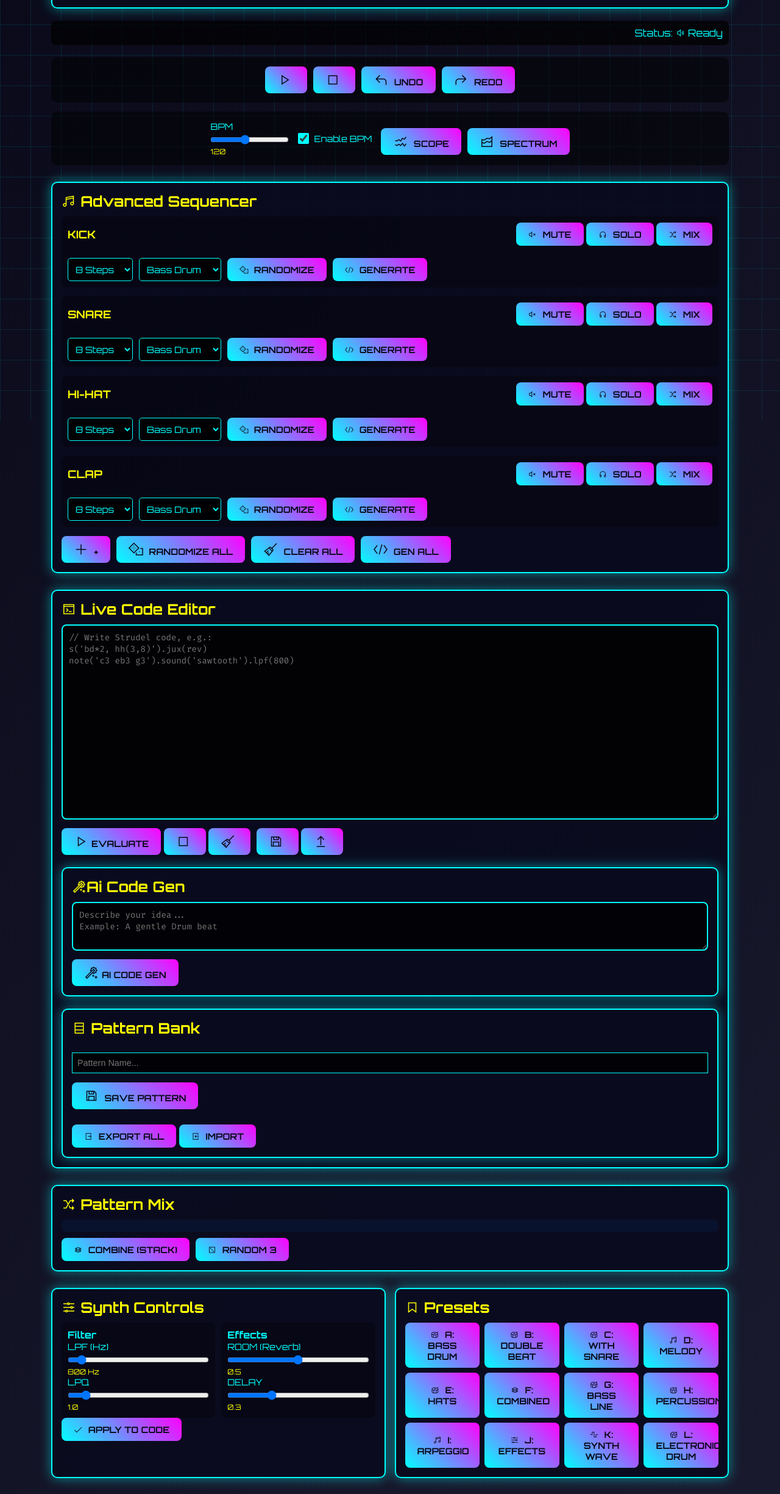
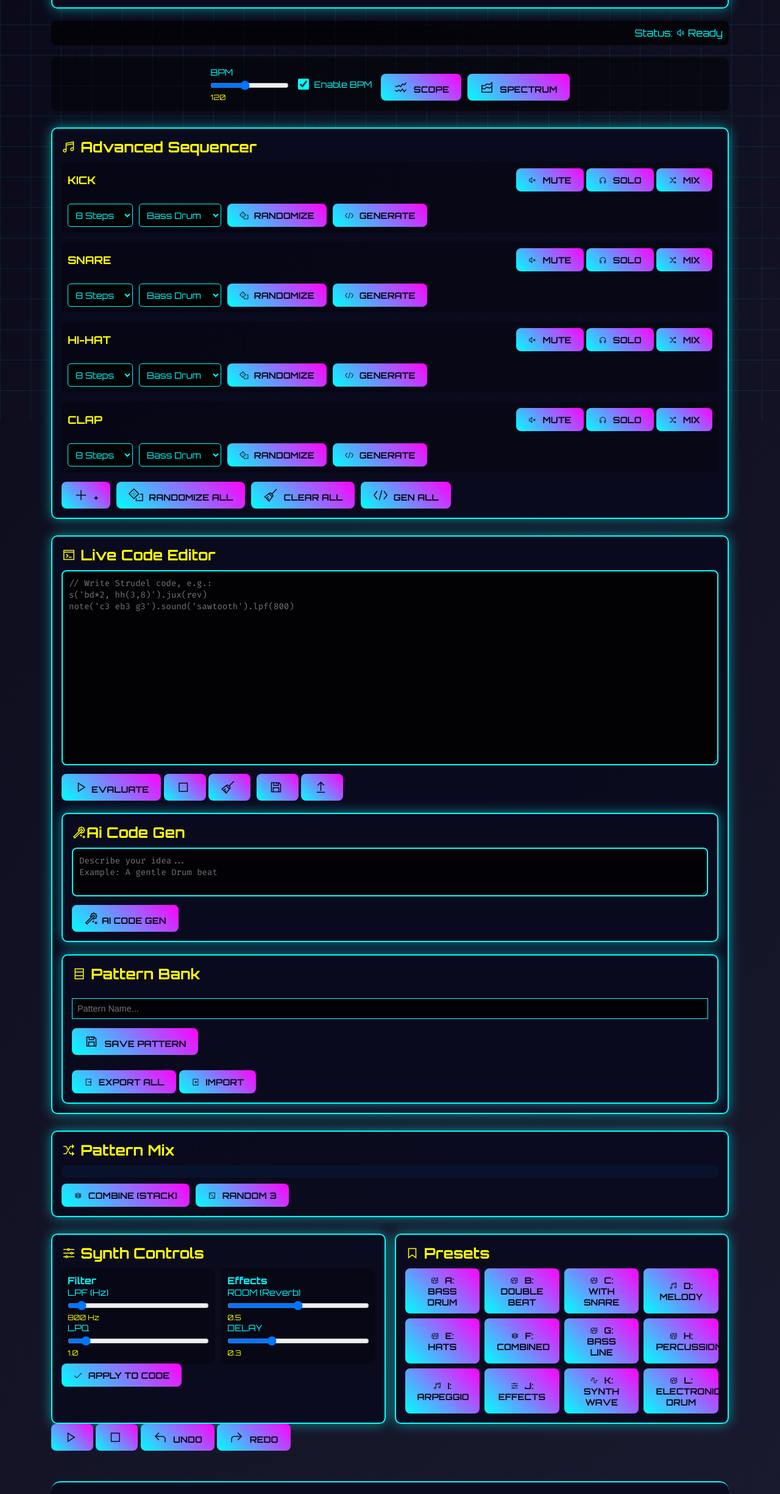
Before and after one commit to hutara/CyberSynth, a plain HTML site: page index.html in a window 1280 px wide. Shown: the part 110-2560 px from the top of the page at 61% size. Drawn offline with Linux system fonts and the light colour scheme.

Commit message:
Add files via upload

```diff
--- a/index.html
+++ b/index.html
@@ -19,12 +19,6 @@
         </header>
         <div class="status-bar">
             <span>Status: <span id="audio-status"><i class="las la-volume-up"></i> Ready</span></span>
-        </div>
-        <div class="transport">
-            <button class="cyber-btn" id="play-btn" aria-label="Play or pause music"><i class="las la-play" style="font-size: 1.5rem;"></i> </button>
-            <button class="cyber-btn" id="stop-btn" aria-label="Stop playback"><i class="las la-stop" style="font-size: 1.5rem;"></i> </button>
-            <button class="cyber-btn" id="undo-btn" aria-label="Undo last action"><i class="las la-undo" style="font-size: 1.5rem;"></i> Undo</button>
-            <button class="cyber-btn" id="redo-btn" aria-label="Redo last action"><i class="las la-redo" style="font-size: 1.5rem;"></i> Redo</button>
         </div>
         <div class="bpm-controls">
             <div class="slider-container">
@@ -222,7 +216,6 @@ note('c3 eb3 g3').sound('sawtooth').lpf(800)"></textarea>
 Example: A gentle Drum beat"></textarea>
                     <button class="cyber-btn" id="generate-ai-btn" aria-label="Generate pattern with AI"><i class="las la-magic" style="font-size: 1.5rem;"></i>Ai Code Gen </button>
                 </div>
-
                 <div class="panel code-editor-panel" style="margin-top: 20px;">
                     <h2><i class="las la-database"></i> Pattern Bank</h2>
                     <div style="margin-bottom: clamp(15px, 1vw, 10px); margin-top: 25px;">
@@ -297,8 +290,12 @@ Example: A gentle Drum beat"></textarea>
                     <button class="cyber-btn" id="preset-l" aria-label="Load preset L: Electronic Drum"><i class="las la-drum"></i> L: Electronic Drum</button>
                 </div>
             </div>
-            </div>
-            </div>
+        </div>
+        <div class="floating-nav-bar">
+            <button class="cyber-btn" id="play-btn" aria-label="Play or pause music"><i class="las la-play" style="font-size: 1.5rem;"></i></button>
+            <button class="cyber-btn" id="stop-btn" aria-label="Stop playback"><i class="las la-stop" style="font-size: 1.5rem;"></i></button>
+            <button class="cyber-btn" id="undo-btn" aria-label="Undo last action"><i class="las la-undo" style="font-size: 1.5rem;"></i> Undo</button>
+            <button class="cyber-btn" id="redo-btn" aria-label="Redo last action"><i class="las la-redo" style="font-size: 1.5rem;"></i> Redo</button>
         </div>
         <div id="notification" class="notification">
             <span id="notification-text">Ready to create music!</span>
```
